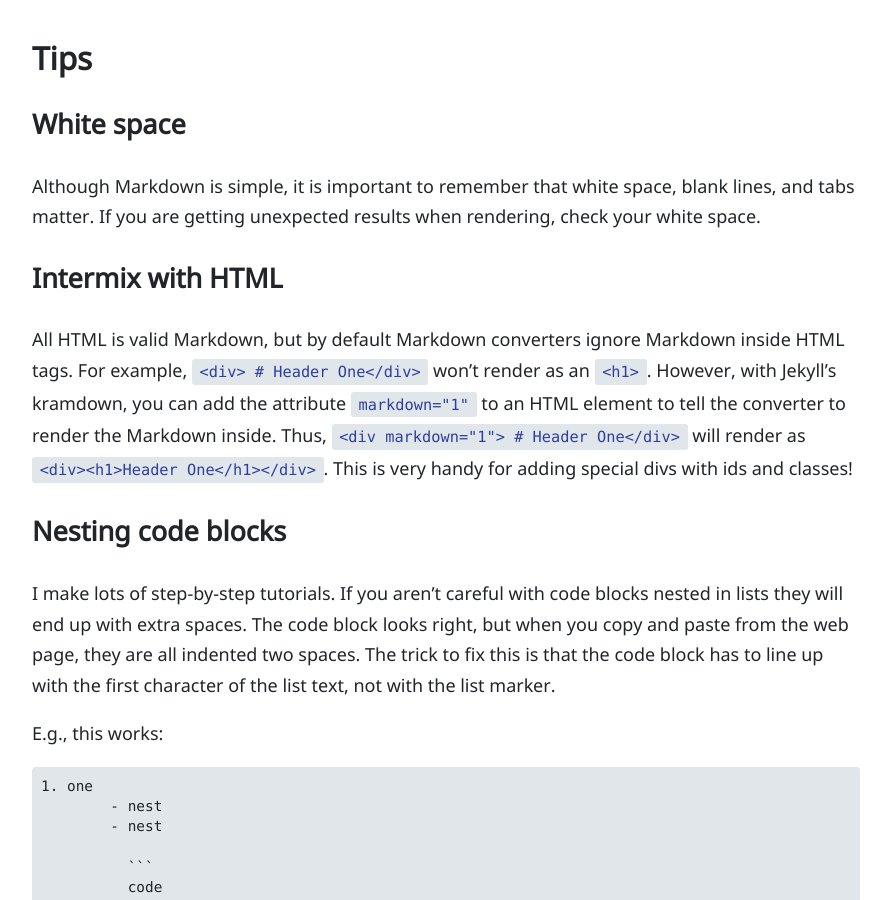
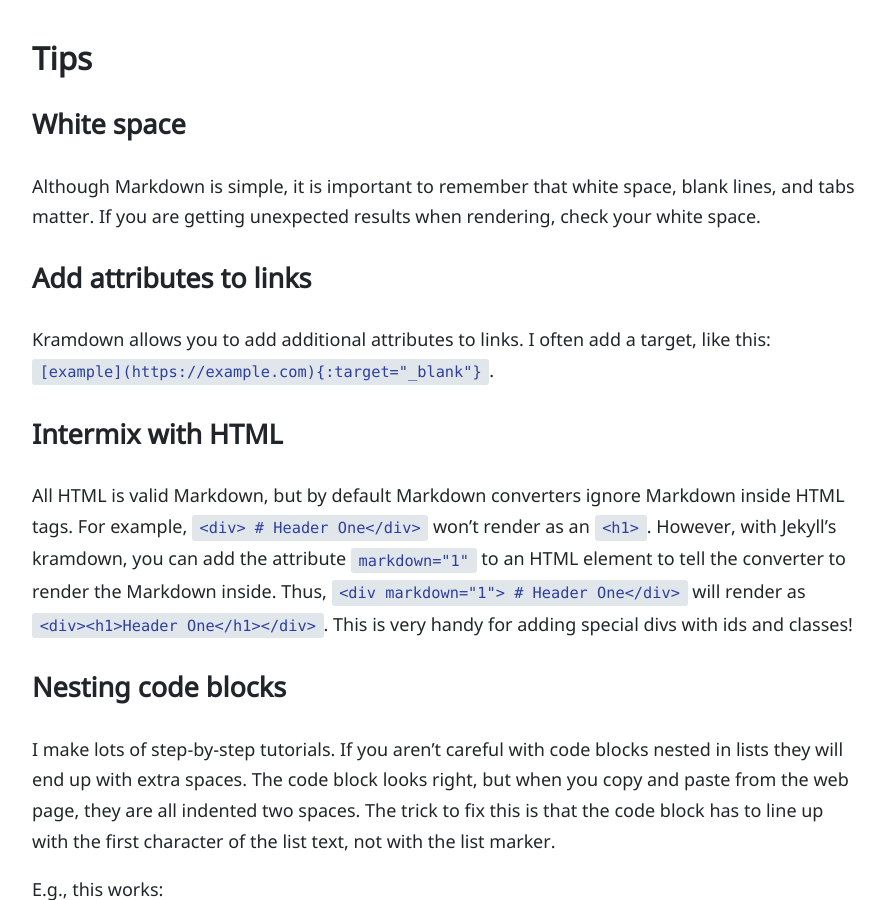
Before and after one commit to evanwill/_drafts, a Jekyll site: the page built from _notes/jekyll-markdown.md, in a window 1280 px wide and 900 px high, scrolled down 499 px. Shown: the whole window, without its empty margins (194-1085 px from the left). Built offline with Jekyll 4.4.1, drawn with Linux system fonts in a browser that asks for light colours.

Commit message:
update markdown, about links

```diff
--- a/_notes/jekyll-markdown.md
+++ b/_notes/jekyll-markdown.md
@@ -20,6 +20,11 @@ Check the [kramdown syntax](https://kramdown.gettalong.org/syntax.html) for deta
 
 Although Markdown is simple, it is important to remember that white space, blank lines, and tabs matter.
 If you are getting unexpected results when rendering, check your white space.
+
+### Add attributes to links
+
+Kramdown allows you to add additional attributes to links.
+I often add a target, like this: `[example](https://example.com){:target="_blank"}`.
 
 ### Intermix with HTML
 
```
Also changed, not shown: about.md (+1 -1 lines).
